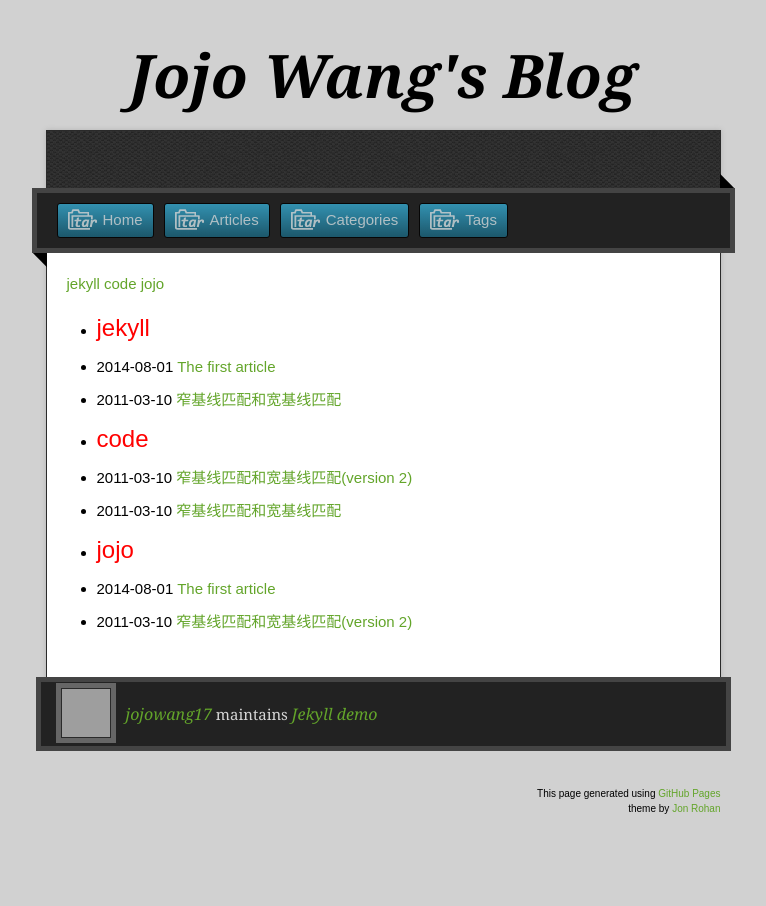
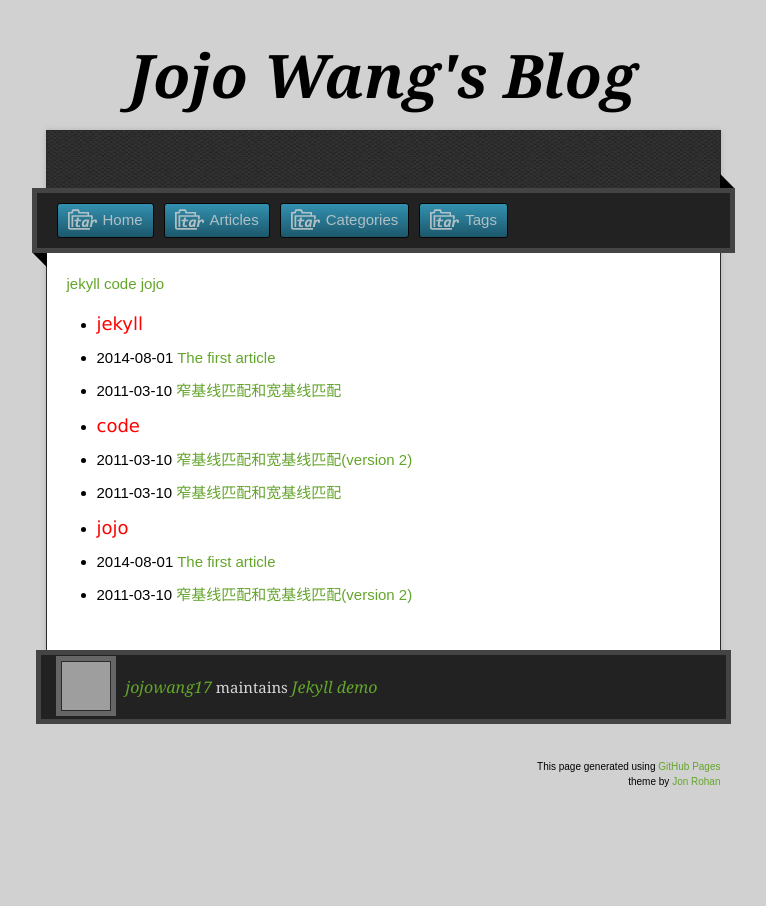
Before and after one commit to jojowang17/jekyll_demo, a Jekyll site: the page built from tags/index.md, in a window 1280 px wide. Shown: the whole page, without its empty margins (257-1023 px from the left). Built offline with Jekyll 4.4.1, drawn with Linux system fonts in a browser that asks for light colours; nearby versions of some CDN libraries; library files that are not in the unit come from our copies; grey boxes are pictures that could not be loaded.

Commit message:
Update index.md

```diff
--- a/tags/index.md
+++ b/tags/index.md
@@ -11,7 +11,7 @@ layout: default
 
 <ul class="listing">
 {% for tag in site.tags %}
-  <li class="listing-seperator" id="{{ tag[0] }}"><font color = "red" size = "5">{{ tag[0] }}</font></li>
+  <li class="listing-seperator" id="{{ tag[0] }}"><font color = "red" size = "4" face = "verdana">{{ tag[0] }}</font></li>
 {% for post in tag[1] %}
   <li class="listing-item">
   <time datetime="{{ post.date | date:"%Y-%m-%d" }}">{{ post.date | date:"%Y-%m-%d" }}</time>
```
